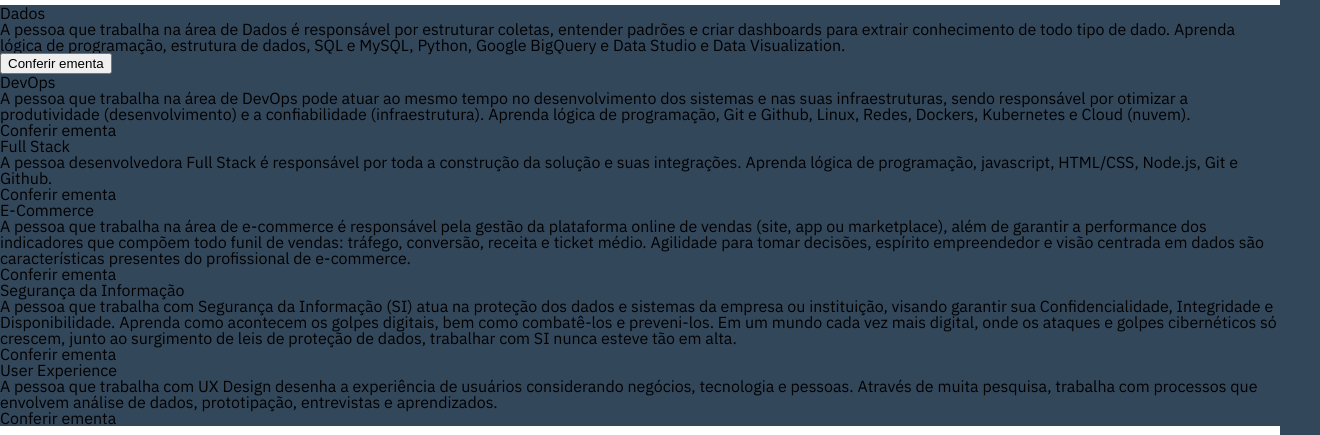
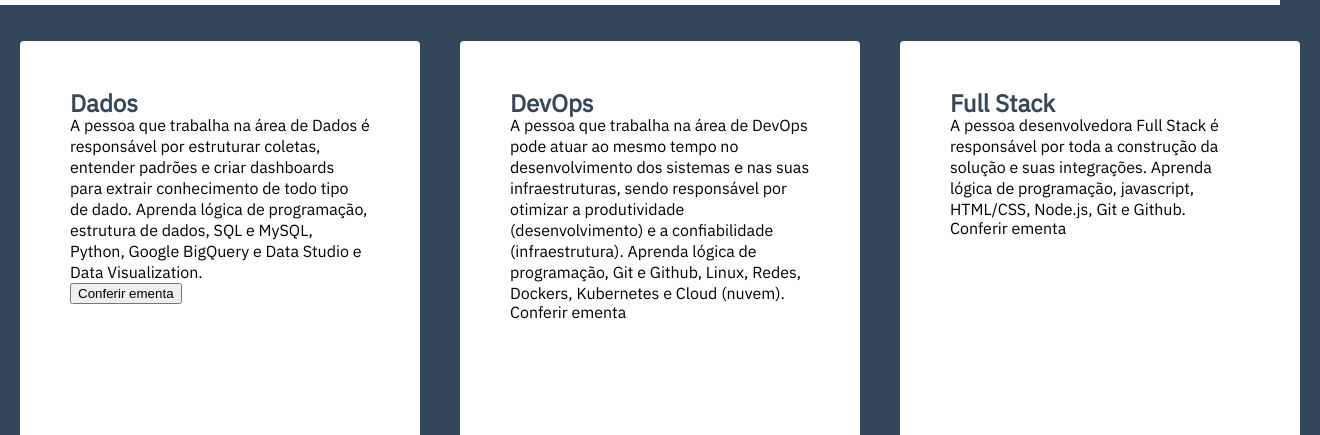
Before and after one commit to hrvieira/Desafio-mainandfooter, a plain HTML site: page Desafio - Criando a Main e o Footer da página/index.html in a window 1280 px wide. Shown: the part 75-510 px from the top of the page, 1320 px wide, since content can reach past the window. Drawn offline with Linux system fonts and the light colour scheme.

Commit message:
inicei e adiantei parte da main no css

```diff
--- a/Desafio - Criando a Main e o Footer da página/css/main.css
+++ b/Desafio - Criando a Main e o Footer da página/css/main.css
@@ -0,0 +1,36 @@
+.trilhas {
+  width: 1280px;
+  margin: 0 auto;
+  padding: 20px;
+}
+
+.trilhas ul {
+  display: flex;
+  flex-wrap: wrap;
+  justify-content: space-between;
+}
+
+.trilhas li {
+  padding: 50px;
+}
+
+.box-trilha {
+  background: var(--white-color);
+  width: 300px;
+  height: 444.74px;
+  border-radius: 4px;
+  margin: 1rem 0;
+}
+
+.titulos-trilha {
+  font-size: 24px;
+  color: var(--pickled-bluewood-color);
+  font-weight: 600;
+}
+
+.texto-trilha {
+  width: auto;
+  font-size: 16px;
+  font-weight: 400;
+  line-height: 21px;
+}
--- a/Desafio - Criando a Main e o Footer da página/index.html
+++ b/Desafio - Criando a Main e o Footer da página/index.html
@@ -26,65 +26,79 @@
             </label>
         </div>
     </header>
-    <main>
-        <div class="dados">
-            <h1>
+    <main class="trilhas">
+        <ul>
+            <li class="box-trilha">
+                <h1 class="titulos-trilha">
                     Dados
                 </h1>
-            <p>
-                A pessoa que trabalha na área de Dados é responsável por estruturar coletas, entender padrões e criar
+                <p class="texto-trilha">
+                    A pessoa que trabalha na área de Dados é responsável por estruturar coletas, entender padrões e
+                    criar
                     dashboards para extrair conhecimento de todo tipo de dado.
 
-                Aprenda lógica de programação, estrutura de dados, SQL e MySQL, Python, Google BigQuery e Data Studio e
+                    Aprenda lógica de programação, estrutura de dados, SQL e MySQL, Python, Google BigQuery e Data
+                    Studio e
                     Data Visualization.
                 </p>
                 <button>Conferir ementa</button>
-        </div>
-        <div class="devops">
-            <h1>DevOps</h1>
-            <p>A pessoa que trabalha na área de DevOps pode atuar ao mesmo tempo no desenvolvimento dos sistemas e nas
+            </li>
+            <li class="box-trilha">
+                <h1 class="titulos-trilha">DevOps</h1>
+                <p class="texto-trilha">A pessoa que trabalha na área de DevOps pode atuar ao mesmo tempo no
+                    desenvolvimento dos sistemas e
+                    nas
                     suas infraestruturas, sendo responsável por otimizar a produtividade (desenvolvimento) e a
                     confiabilidade (infraestrutura).
 
                     Aprenda lógica de programação, Git e Github, Linux, Redes, Dockers, Kubernetes e Cloud (nuvem).</p>
                 <p>Conferir ementa</p>
-        </div>
-        <div class="fullstack">
-            <h1>Full Stack</h1>
-            <p>A pessoa desenvolvedora Full Stack é responsável por toda a construção da solução e suas integrações.
+            </li>
+            <li class="box-trilha">
+                <h1 class="titulos-trilha">Full Stack</h1>
+                <p class="texto-trilha">A pessoa desenvolvedora Full Stack é responsável por toda a construção da
+                    solução e suas integrações.
 
                     Aprenda lógica de programação, javascript, HTML/CSS, Node.js, Git e Github.</p>
                 <p>Conferir ementa</p>
-        </div>
-        <div class="ecommerce">
-            <h1>E-Commerce</h1>
-            <p>A pessoa que trabalha na área de e-commerce é responsável pela gestão da plataforma online de vendas
+            </li>
+            <li class="box-trilha">
+                <h1 class="titulos-trilha">E-Commerce</h1>
+                <p class="texto-trilha">A pessoa que trabalha na área de e-commerce é responsável pela gestão da
+                    plataforma online de vendas
                     (site, app ou marketplace), além de garantir a performance dos indicadores que compõem todo funil de
                     vendas: tráfego, conversão, receita e ticket médio.
 
                     Agilidade para tomar decisões, espírito empreendedor e visão centrada em dados são características
                     presentes do profissional de e-commerce.</p>
                 <p>Conferir ementa</p>
-        </div>
-        <div class="seguranca">
-            <h1>Segurança da Informação</h1>
-            <p>A pessoa que trabalha com Segurança da Informação (SI) atua na proteção dos dados e sistemas da empresa
+            </li>
+            <li class="box-trilha">
+                <h1 class="titulos-trilha">Segurança da Informação</h1>
+                <p class="texto-trilha">A pessoa que trabalha com Segurança da Informação (SI) atua na proteção dos
+                    dados e sistemas da
+                    empresa
                     ou instituição, visando garantir sua Confidencialidade, Integridade e Disponibilidade.
 
-                Aprenda como acontecem os golpes digitais, bem como combatê-los e preveni-los. Em um mundo cada vez mais
-                digital, onde os ataques e golpes cibernéticos só crescem, junto ao surgimento de leis de proteção de
+                    Aprenda como acontecem os golpes digitais, bem como combatê-los e preveni-los. Em um mundo cada vez
+                    mais
+                    digital, onde os ataques e golpes cibernéticos só crescem, junto ao surgimento de leis de proteção
+                    de
                     dados, trabalhar com SI nunca esteve tão em alta.</p>
                 <p>Conferir ementa</p>
-        </div>
-        <div class="ux">
-            <h1>User Experience</h1>
-            <p>A pessoa que trabalha com UX Design desenha a experiência de usuários considerando negócios, tecnologia e
+            </li>
+            <li class="box-trilha">
+                <h1 class="titulos-trilha">User Experience</h1>
+                <p class="texto-trilha">A pessoa que trabalha com UX Design desenha a experiência de usuários
+                    considerando negócios,
+                    tecnologia e
                     pessoas.
 
                     Através de muita pesquisa, trabalha com processos que envolvem análise de dados, prototipação,
                     entrevistas e aprendizados.</p>
                 <p>Conferir ementa</p>
-        </div>
+            </li>
+        </ul>
     </main>
     <footer>
         <div class="container-elementos">
```
Also changed, not shown: Desafio - Criando a Main e o Footer da página/css/style.css (+3 -5 lines). Lines whose indentation alone changed are shown as unchanged.
